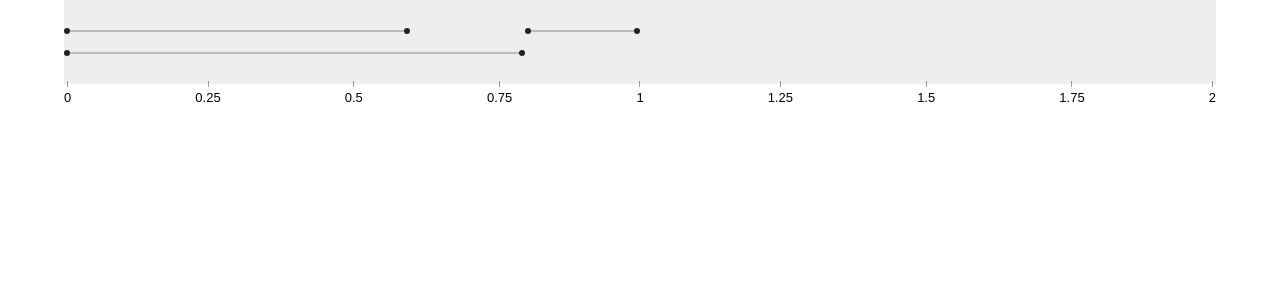
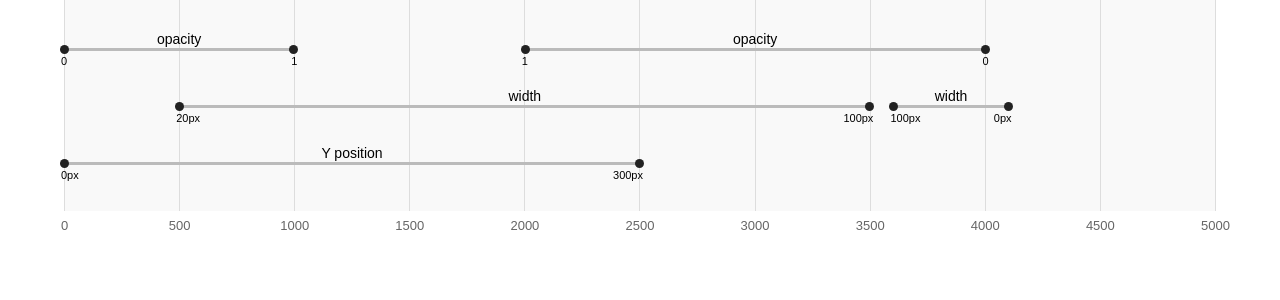
Before and after one commit to gastonfig/spectacular, a React (Create React App) app: page / in a window 1280 px wide. Shown: the top 300 px of the page. Built offline with nearby package versions, Linux system fonts and the light colour scheme.

Commit message:
Data mock and components.

```diff
--- a/src/App.js
+++ b/src/App.js
@@ -3,12 +3,47 @@ import './App.css';
 import Timeline from './components/Timeline';
 import TimeRuler from './components/TimeRuler';
 
+import {timelineData} from "./data/timeline-mock";
+
 class App extends Component {
+  constructor(props) {
+    super(props);
+
+    this.state = {
+      timelineData: timelineData,
+      times: []
+    };
+
+    this.getTimes = this.getTimes.bind(this);
+  }
+
+  componentWillMount() {
+    this.getTimes();
+  }
+
+  getTimes() {
+    const scaleLength = timelineData.totalTime;
+    const tickLength = 500;
+    let times = [];
+
+    for (var i = 0; i <= scaleLength; i = i+tickLength) {
+      times.push((i.toString()));
+    }
+
+    this.setState({ times });
+  }
+
   render() {
+    const { times, timelineData } = this.state;
+
     return (
       <div className="App">
-        <Timeline />
-        <TimeRuler />
+        <Timeline
+          layers={timelineData.layers}
+          times={times}
+          totalTime={timelineData.totalTime}
+        />
+        <TimeRuler data={timelineData.totalTime} times={times}/>
       </div>
     );
   }
--- a/src/components/Animation.js
+++ b/src/components/Animation.js
@@ -1,27 +1,48 @@
 import React from "react";
 import styled from "styled-components";
 
-const Animation = ({delay, width}) => (
-  <AnimationStyled delay={ delay }  width={ width }/>
+const Animation = ({animation, delay, name, width}) => (
+  <Container delay={ delay } width={ width }>
+    <AnimationName>{name}</AnimationName>
+    <AnimationStyled />
+    <Values>
+      <span>{animation.startValue}</span>
+      <span>{animation.endValue}</span>
+    </Values>
+  </Container>
 );
 
-const AnimationStyled = styled.span`
-  background: #bbb;
+const Values = styled.div`
+  font-size: 11px;
   display: flex;
-  height: 2px;
+  justify-content: space-between;
+  margin-left: -3px;
+  margin-top: 4px;
+  width: calc(100% + 6px);
+`;
+
+const Container = styled.div`
   position: relative;
+  text-align: center;
 
   ${props =>
     props.delay && `
-      margin-left: ${props.delay}%;
+    margin-left: ${props.delay}%;
     `
   };
 
   ${props =>
     props.width && `
-      width: ${props.width}%;
+    width: ${props.width}%;
     `
   };
+  `;
+
+const AnimationStyled = styled.span`
+  background: #bbb;
+  display: flex;
+  height: 3px;
+  position: relative;
 
   &:before,
   &:after {
@@ -29,15 +50,22 @@ const AnimationStyled = styled.span`
     background: #222;
     border-radius: 50%;
     display: block;
-    height: 6px;
+    height: 9px;
     position: absolute;
-    top: -2px;
-    width: 6px;
+    top: -2.75px;
+    width: 9px;
   }
 
+  &:before {
+    left: -4px;
+  }
   &:after {
-    right: 0;
+    right: -4px;
   }
 `
 
+const AnimationName = styled.span`
+  font-size: 14px;
+`;
+
 export default Animation;
--- /dev/null
+++ b/src/components/Grid.js
@@ -0,0 +1,31 @@
+import React from "react";
+import styled from "styled-components";
+
+const Grid = ({times}) => (
+  <GridStyled>
+    {
+      times.map((time, key) => (
+        <GridLine key={key} time={time}></GridLine>
+      ))
+    }
+  </GridStyled>
+);
+
+const GridStyled = styled.div`
+  height: 100%;
+  position: absolute;
+  width: 100%;
+  display: flex;
+  justify-content: space-between;
+`;
+
+const GridLine = styled.div`
+  align-items: center;
+  background: #ddd;
+  display: flex;
+  flex-direction: column;
+  height: 100%;
+  width: 1px;
+`;
+
+export default Grid;
--- /dev/null
+++ b/src/components/Layers.js
@@ -0,0 +1,29 @@
+import React from "react";
+import styled from "styled-components";
+
+import Animation from "./Animation"
+
+const Layers = ({layers, totalTime}) => (
+  layers.map((layer, layerKey) => (
+    <Layer key={layerKey}>
+      {
+        layer.animations.map((animation, animationKey) => (
+          <Animation
+            key={animationKey}
+            animation={animation}
+            delay={animation.delay / totalTime * 100}
+            name={layer.name}
+            width={animation.duration / totalTime * 100}
+          />
+        ))
+      }
+    </Layer>
+  ))
+);
+
+const Layer = styled.div`
+  display: flex;
+  padding: 10px 0;
+`;
+
+export default Layers;
--- a/src/components/TimeRuler.js
+++ b/src/components/TimeRuler.js
@@ -1,41 +1,41 @@
 import React from "react";
 import styled from "styled-components";
 
-const times = [
-  0, 0.25, 0.5, 0.75, 1, 1.25, 1.5, 1.75, 2
-];
-
-const TimeRuler = () => (
+const TimeRuler = ({times}) => {
+  return (
     <Container>
       {
         times.map((time, key) => (
-      <Number key={key}>
-        {time}
-      </Number>
+          <Number key={key} time={time}></Number>
         ))
       }
     </Container>
-);
+  )
+};
 
 const Container = styled.div`
   display: flex;
   justify-content: space-between;
 `;
 
-const Number = styled.span`
+const Number = styled.div`
   align-items: center;
   display: flex;
   flex-direction: column;
-  font-size: 13px;
+  height: 6px;
+  margin-top: -3px;
+  width: 1px;
 
   &:before {
-    background: #999;
-    content: '';
+    color: #666;
     display: block;
-    height: 6px;
-    margin-bottom: 3px;
-    margin-top: -3px;
-    width: 1px;
+    font-size: 13px;
+    margin-top: 10px;
+    ${props =>
+      props.time && `
+        content: '${props.time}';
+      `
+    };
   }
 `;
 
--- a/src/components/Timeline.js
+++ b/src/components/Timeline.js
@@ -1,28 +1,25 @@
 import React from "react";
 import styled from "styled-components";
 
-import Animation from "./Animation"
+import Layers from "./Layers"
+import Grid from "./Grid"
 
-const Timeline = () => (
-  <TimelineStyled>
-    <Layer>
-      <Animation width={30}/>
-      <Animation width={10} delay={10}/>
-    </Layer>
-    <Layer>
-      <Animation width={40}/>
-    </Layer>
-  </TimelineStyled>
+const Timeline = ({layers, times, totalTime}) => (
+  <Container>
+    <Grid times={times}/>
+    <TimelineStyled>
+      <Layers layers={layers} totalTime={totalTime}/>
+    </TimelineStyled>
+  </Container>
 );
 
+const Container = styled.div`
+  position: relative;
+`;
+
 const TimelineStyled = styled.div`
-  background: #eee;
+  background: #f9f9f9;
   padding: 20px 0;
 `;
 
-const Layer = styled.div`
-  display: flex;
-  padding: 10px 0;
-`;
-
 export default Timeline;
--- /dev/null
+++ b/src/data/timeline-mock.js
@@ -0,0 +1,56 @@
+export const timelineData = {
+  "timeline-name": "My App",
+  "totalTime": 5000,
+  "layers": [
+    {
+      "name": "opacity",
+      "animations": [
+        {
+          "duration": 1000,
+          "delay": 0,
+          "startValue": "0",
+          "endValue": "1",
+          "easing": "linear"
+        },
+        {
+          "duration": 2000,
+          "delay": 1000,
+          "startValue": "1",
+          "endValue": "0",
+          "easing": "linear"
+        }
+      ]
+    },
+    {
+      "name": "width",
+      "animations": [
+        {
+          "duration": 3000,
+          "delay": 500,
+          "startValue": "20px",
+          "endValue": "100px",
+          "easing": "linear"
+        },
+        {
+          "duration": 500,
+          "delay": 100,
+          "startValue": "100px",
+          "endValue": "0px",
+          "easing": "linear"
+        }
+      ]
+    },
+    {
+      "name": "Y position",
+      "animations": [
+        {
+          "duration": 2500,
+          "delay": 0,
+          "startValue": "0px",
+          "endValue": "300px",
+          "easing": "linear"
+        }
+      ]
+    }
+  ]
+};
```
Lines whose indentation alone changed are shown as unchanged.
